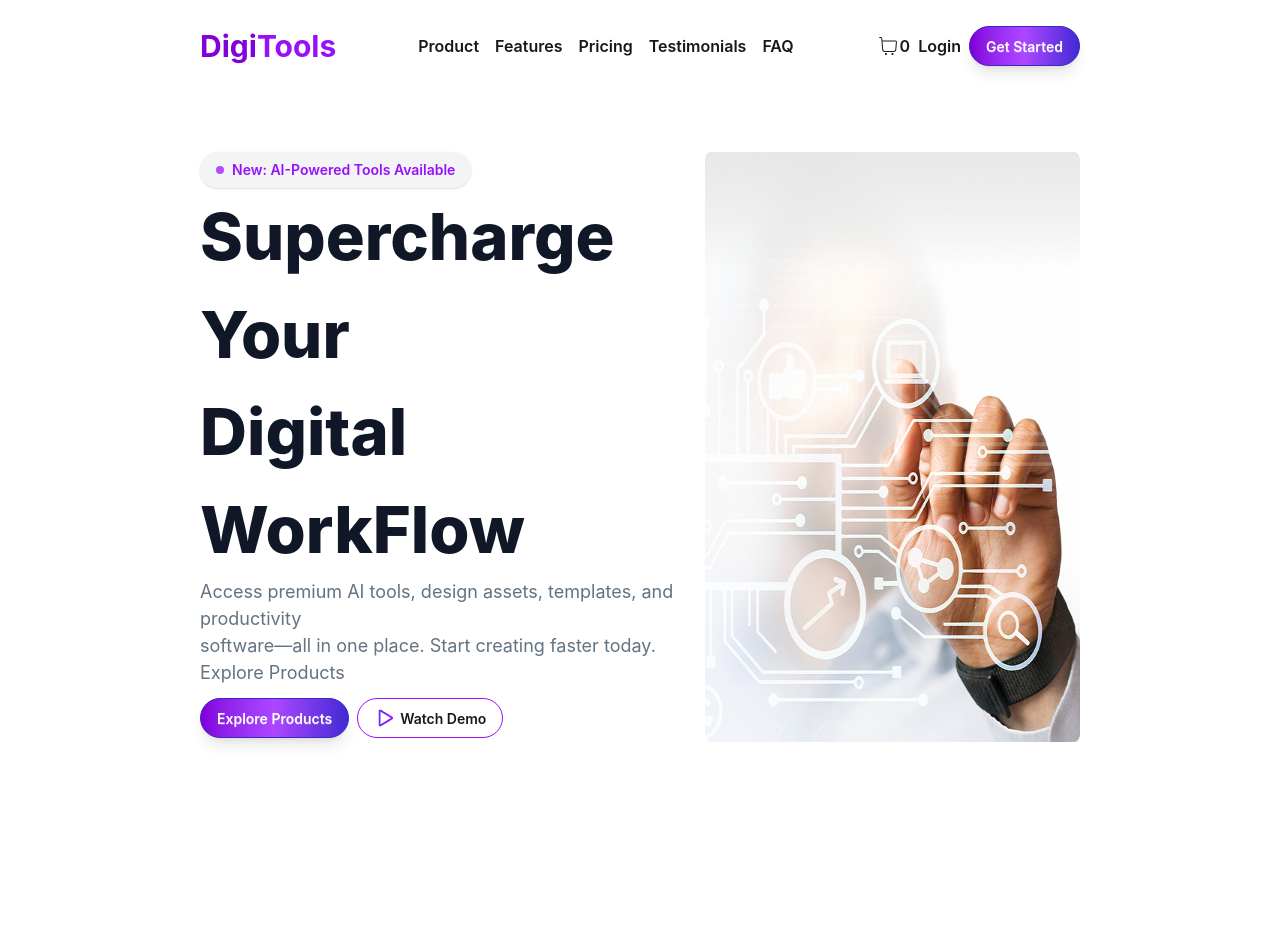
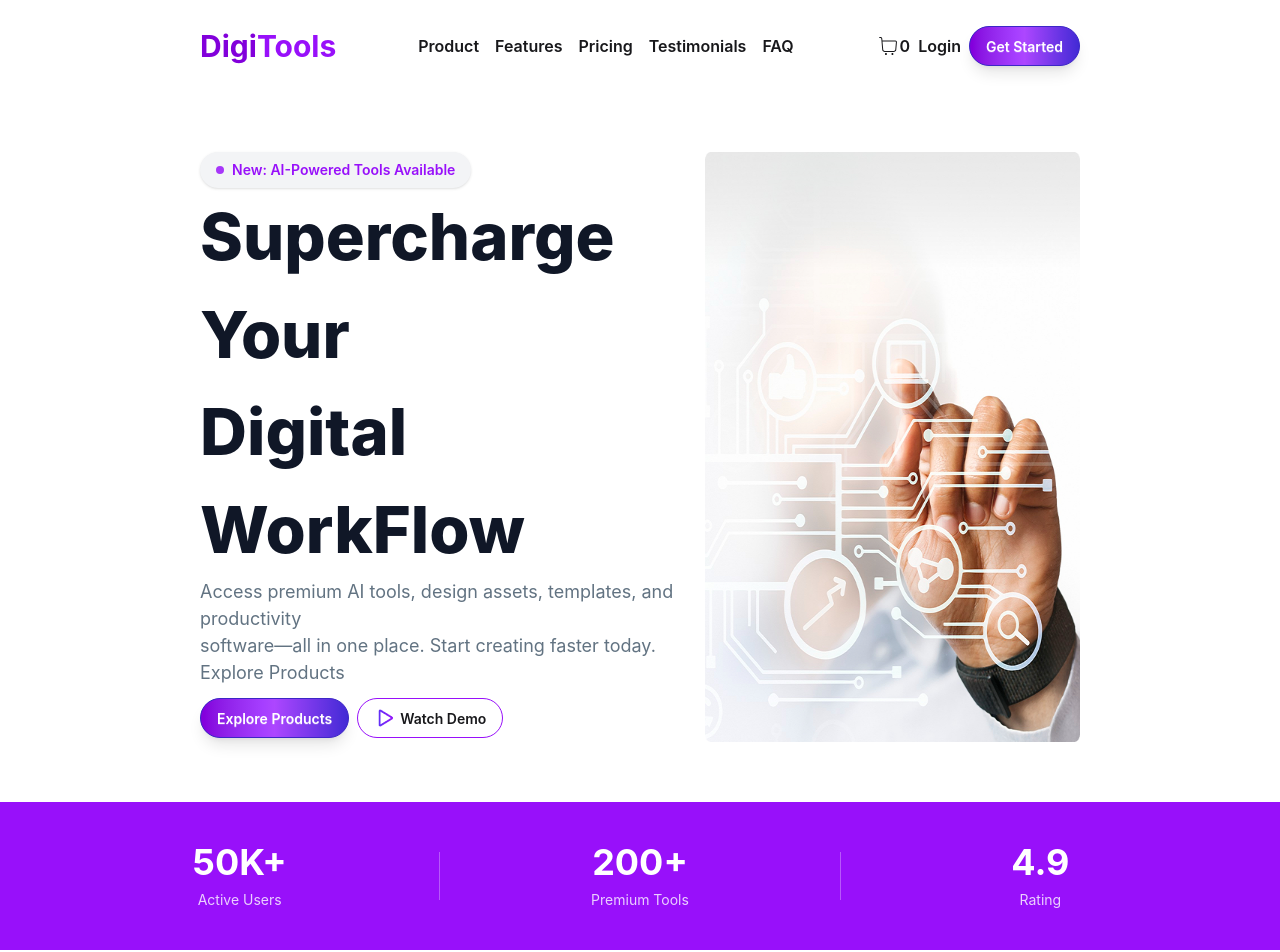
Before and after one commit to abdulkarim70/Assignment-06, a React (Vite) app: page / in a window 1280 px wide. Shown: the top 952 px of the page. Before the commit the page ends 802 px from the top, so only its background shows below. Built offline with nearby package versions, Linux system fonts and the light colour scheme.

Commit message:
stat designed

```diff
--- a/src/App.jsx
+++ b/src/App.jsx
@@ -1,6 +1,6 @@
 import Banner from "./Components/Banner"
 import Navbar from "./Components/Navbar"
-
+import Stat from "./Components/Stat"
 
 
 function App() {
@@ -10,6 +10,7 @@ function App() {
     < >
    <Navbar/>
    <Banner/>
+   <Stat/>
     </>
   )
 }
--- /dev/null
+++ b/src/Components/Stat.jsx
@@ -0,0 +1,41 @@
+import React from 'react';
+
+const Stat = () => {
+    return (
+        <div>
+            <div className="bg-purple-600 py-10 mb-[120px] mx-w-[1600px] mx-auto">
+
+  <div className="max-w-[1200px]  mx-auto flex justify-between items-center text-center text-white">
+
+
+    <div className="flex-1">
+      <h2 className="text-4xl font-bold">50K+</h2>
+      <p className="text-sm opacity-80 mt-2">Active Users</p>
+    </div>
+
+
+    <div className="w-[1px] h-12 bg-white opacity-30"></div>
+
+
+    <div className="flex-1">
+      <h2 className="text-4xl font-bold">200+</h2>
+      <p className="text-sm opacity-80 mt-2">Premium Tools</p>
+    </div>
+
+
+    <div className="w-[1px] h-12 bg-white opacity-30"></div>
+
+
+    <div className="flex-1">
+      <h2 className="text-4xl font-bold">4.9</h2>
+      <p className="text-sm opacity-80 mt-2">Rating</p>
+    </div>
+
+  </div>
+
+</div>
+        </div>
+    );
+};
+
+export default Stat;
```
